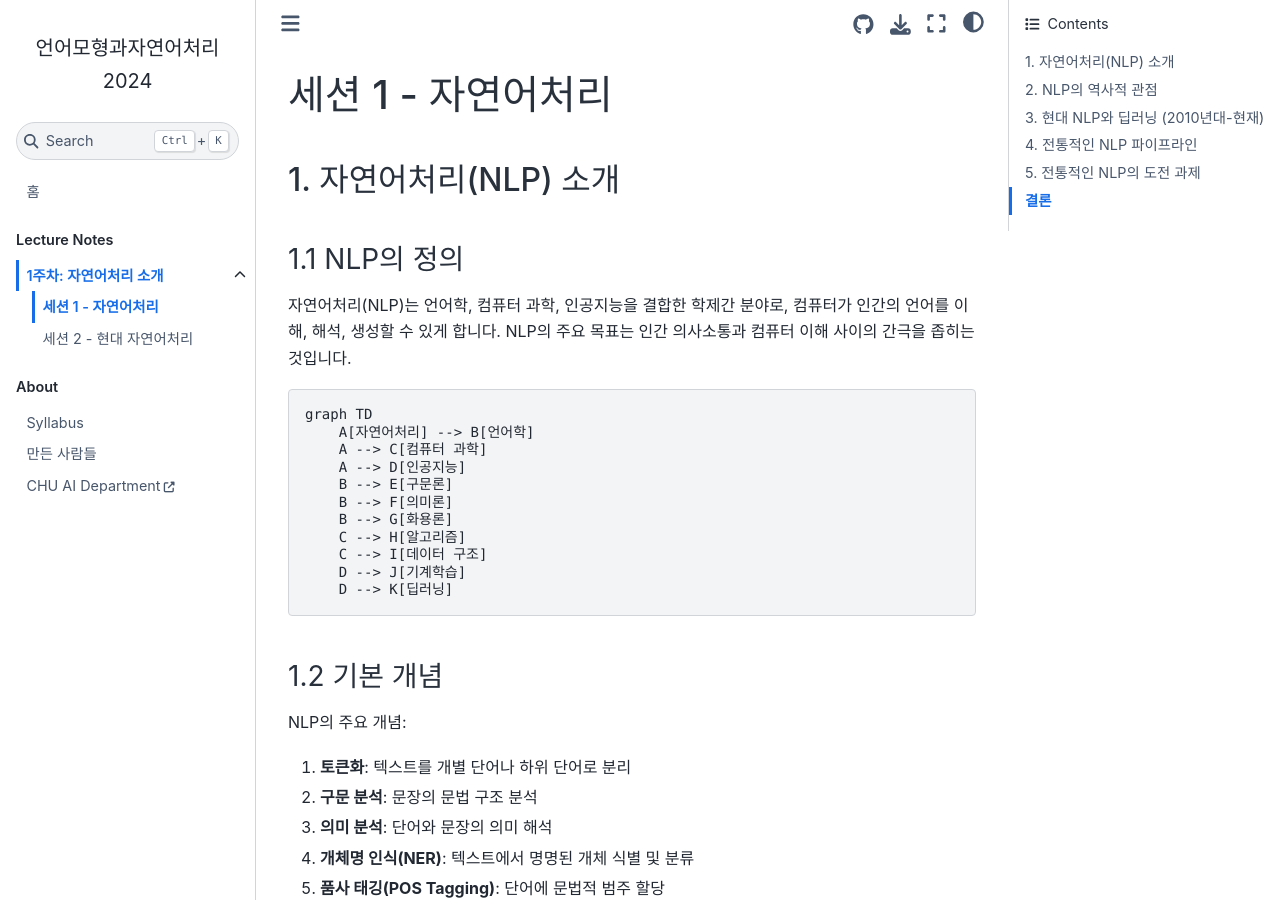
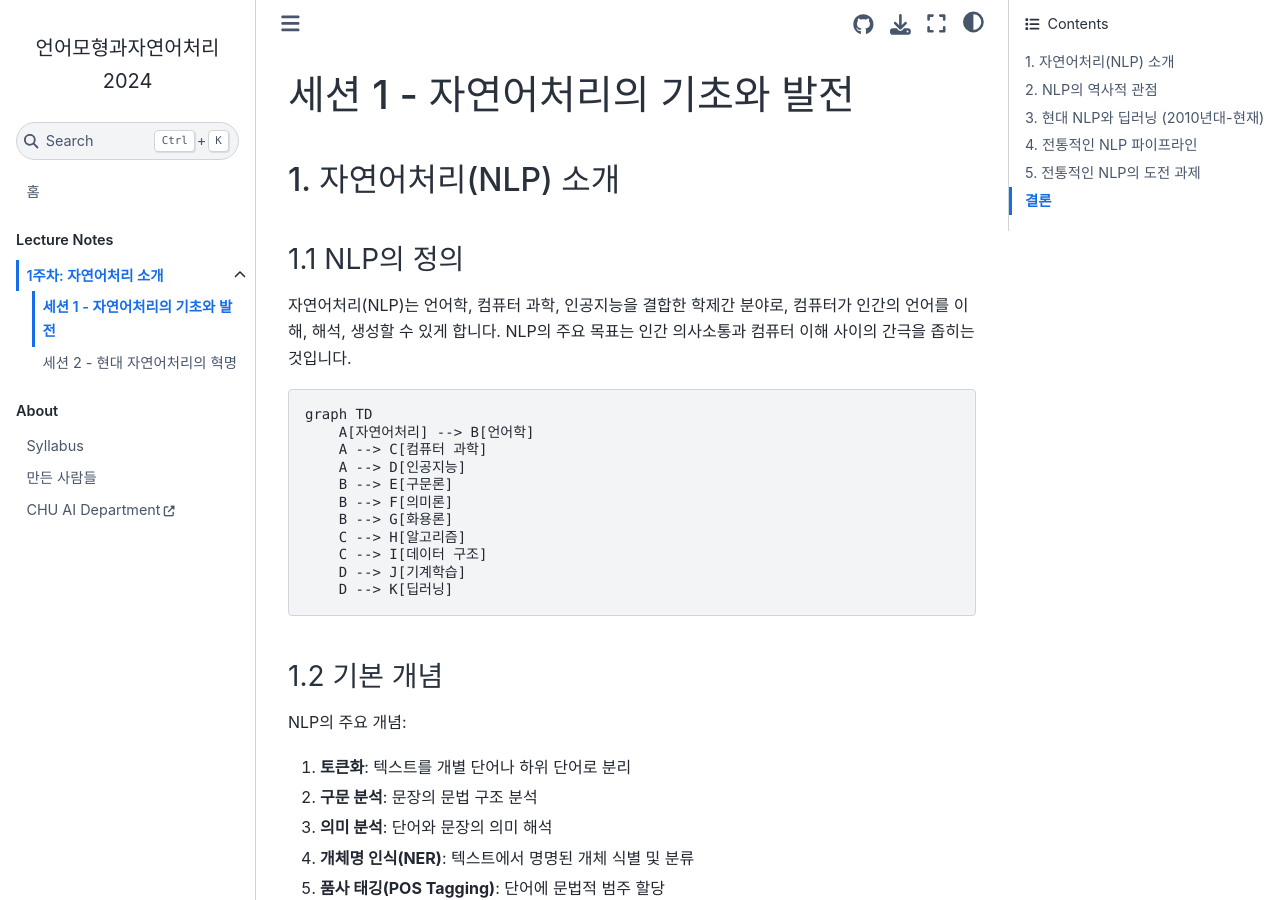
Before and after one commit to entelecheia/intronlp-2024, a Jupyter Book: the page built from book/ko/week01/session1.md, in a window 1280 px wide and 900 px high. Built offline with Jupyter Book 1.0.4 settings and Sphinx 7.4.7 and the Sphinx Book theme 1.1.4, drawn with Linux system fonts in a browser that asks for light colours; some of the changed text lies outside the part shown.

Commit message:
chore: Update session titles for Week 1 in English and Korean

```diff
--- a/book/ko/week01/session1.md
+++ b/book/ko/week01/session1.md
@@ -1,4 +1,4 @@
-# 세션 1 - 자연어처리
+# 세션 1 - 자연어처리의 기초와 발전
 
 ## 1. 자연어처리(NLP) 소개
 
--- a/book/ko/week01/session2.md
+++ b/book/ko/week01/session2.md
@@ -1,4 +1,4 @@
-# 세션 2 - 현대 자연어처리
+# 세션 2 - 현대 자연어처리의 혁명
 
 ## 6. 현대 NLP로의 진화
 
```
Also changed, not shown: book/en/week01/session1.md (+1 -1 lines), book/en/week01/session2.md (+1 -1 lines).
